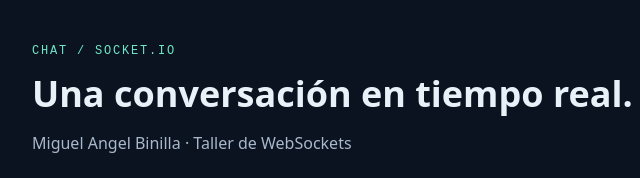
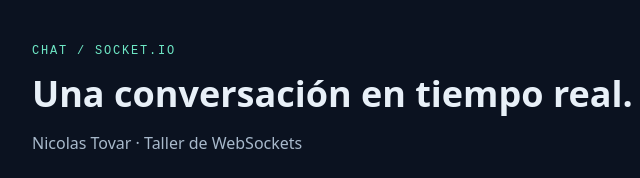
Before and after one commit to HEFRA-ws/taller-chat-socketio, a website: page public/index.html in a window 1280 px wide. Shown: the top 178 px of the page, 92-732 px from the left. Drawn offline with nearby package versions, Linux system fonts and the light colour scheme; no server answers.

Commit message:
Corregir estudiante a Nicolas Tovar e incluir a Miguel Angel Binilla en el grupo

```diff
--- a/package.json
+++ b/package.json
@@ -1,8 +1,8 @@
 {
-  "name": "chat-miguel-angel-binilla",
+  "name": "chat-nicolas-tovar",
   "version": "1.0.0",
   "private": true,
-  "description": "Taller de chat en tiempo real — Miguel Angel Binilla",
+  "description": "Taller de chat en tiempo real — Nicolas Tovar",
   "type": "commonjs",
   "scripts": { "start": "node server.js", "dev": "node --watch server.js" },
   "dependencies": { "express": "^4.21.2", "socket.io": "^4.8.1" }
--- a/public/index.html
+++ b/public/index.html
@@ -3,11 +3,11 @@
 <head>
   <meta charset="utf-8">
   <meta name="viewport" content="width=device-width,initial-scale=1">
-  <title>Chat — Miguel Angel Binilla</title>
+  <title>Chat — Nicolas Tovar</title>
   <link rel="stylesheet" href="styles.css">
 </head>
 <body>
-  <header><span class="marca">CHAT / SOCKET.IO</span><h1>Una conversación en tiempo real.</h1><p>Miguel Angel Binilla · Taller de WebSockets</p></header>
+  <header><span class="marca">CHAT / SOCKET.IO</span><h1>Una conversación en tiempo real.</h1><p>Nicolas Tovar · Taller de WebSockets</p></header>
   <section id="login" class="card">
     <h2>Entra a conversar</h2>
     <form id="form-login"><label for="input-nombre">Tu nombre</label><div class="fila"><input id="input-nombre" maxlength="30" autocomplete="nickname" required placeholder="¿Cómo te llamas?"><button>Entrar</button></div></form>
```
Also changed, not shown: README.md, capturas/chat.png, 1 other file.
